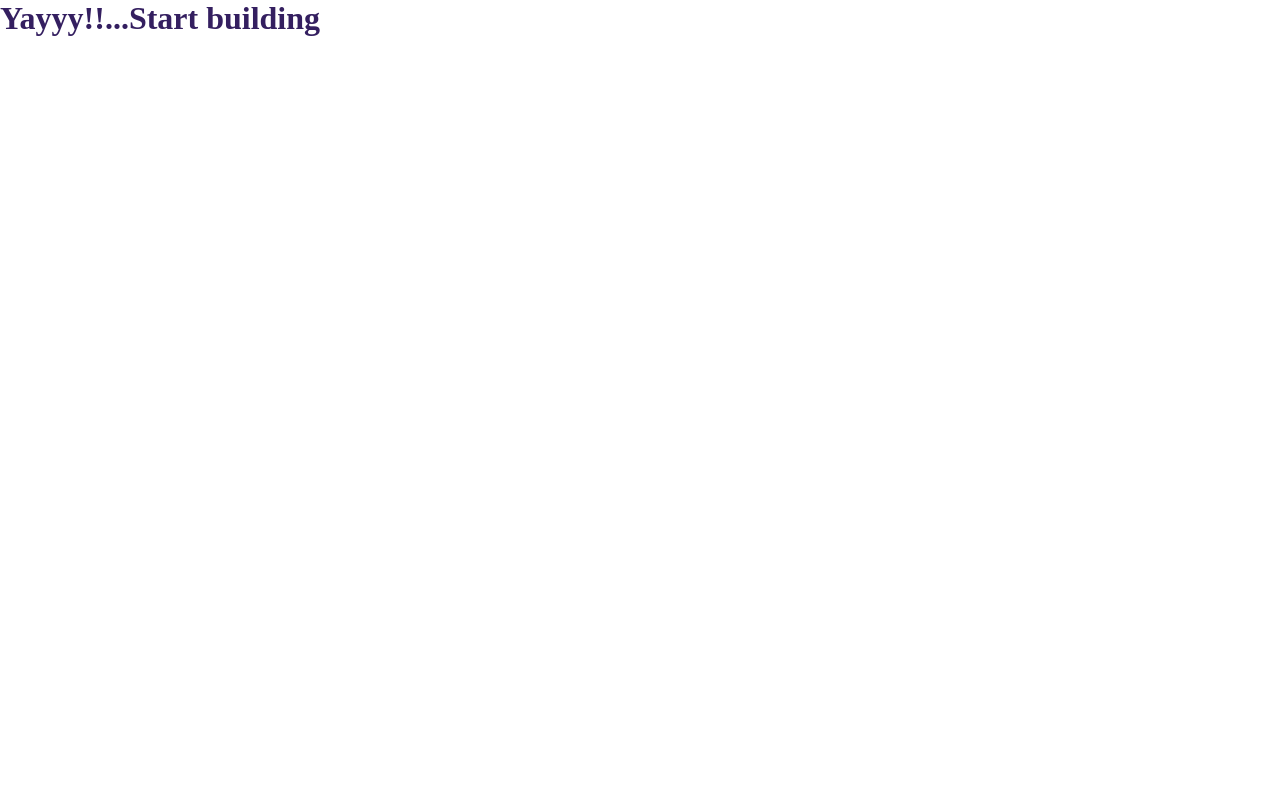
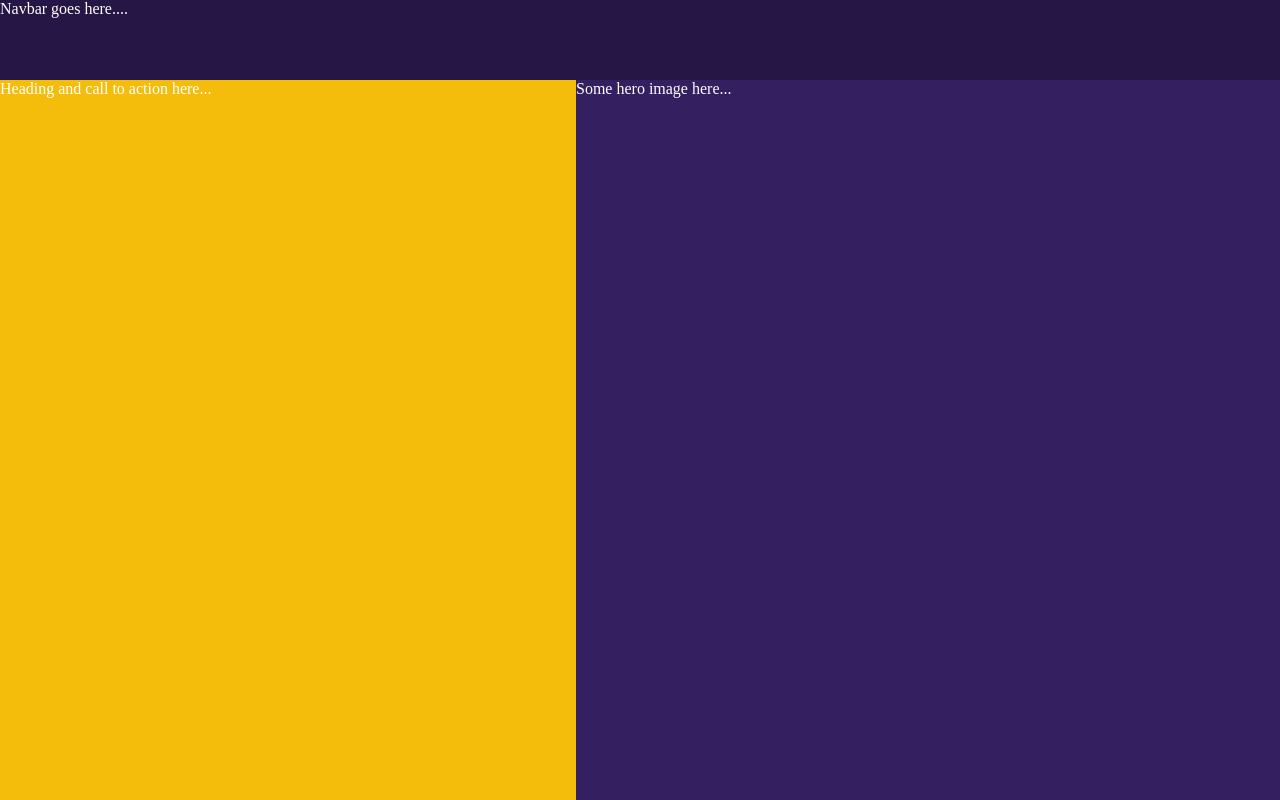
Before and after one commit to nanaaquasi/impact, a website: page index.html in a window 1280 px wide. Drawn offline with nearby package versions, Linux system fonts and the light colour scheme; files that its build step writes are made by us from their sources.

Commit message:
Landing page design

```diff
--- a/index.html
+++ b/index.html
@@ -1,5 +1,6 @@
 <!DOCTYPE html>
 <html lang="en">
+
 <head>
   <meta charset="UTF-8" />
   <meta name="viewport" content="width=device-width, initial-scale=1.0" />
@@ -8,8 +9,24 @@
 </head>
 
 <body>
-    <h1>Yayyy!!...Start building</h1>
+  <main class="main">
+    <header class="header">
+      <nav class="header__nav">
+        Navbar goes here....
+      </nav>
+    </header>
+    <section class="hero_section">
+      <div class="hero_section-left">
+        Heading and call to action here...
+      </div>
+      <div class="hero_section-right">
+        Some hero image here...
+      </div>
+    </section>
+  </main>
+
 
   <script src="./app.js"></script>
 </body>
+
 </html>
--- a/sass/_layout.scss
+++ b/sass/_layout.scss
@@ -0,0 +1,27 @@
+.main {
+  display: flex;
+  flex-direction: column;
+
+  .header {
+    background: $color-primary-dark;
+    height: 10vh;
+    color: $color-white;
+  }
+
+  .hero_section {
+    background: $color-accent-dark;
+    height: 90vh;
+    color: $color-white;
+
+    display: flex;
+
+    &-left {
+      flex: 1;
+    }
+
+    &-right {
+      width: 55%;
+      background: $color-primary-light;
+    }
+  }
+}
```
Also changed, not shown: 1 other file. Lines whose indentation alone changed are shown as unchanged.
